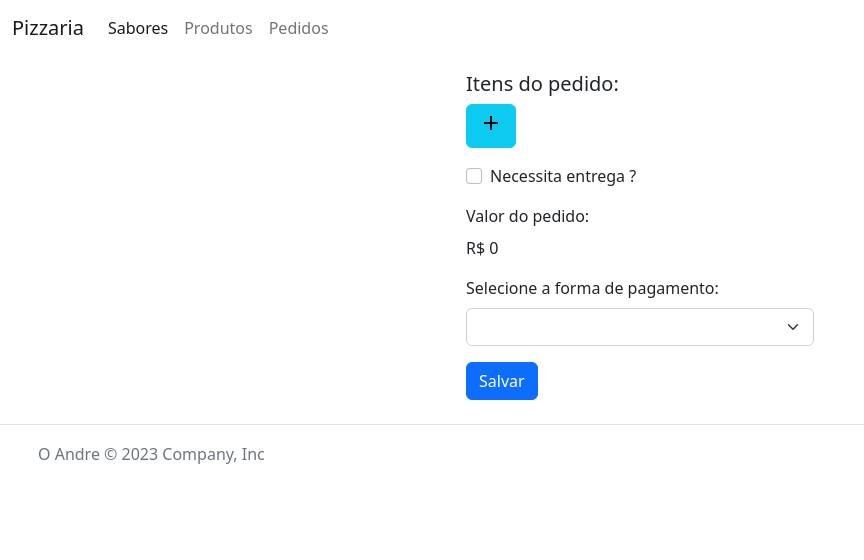
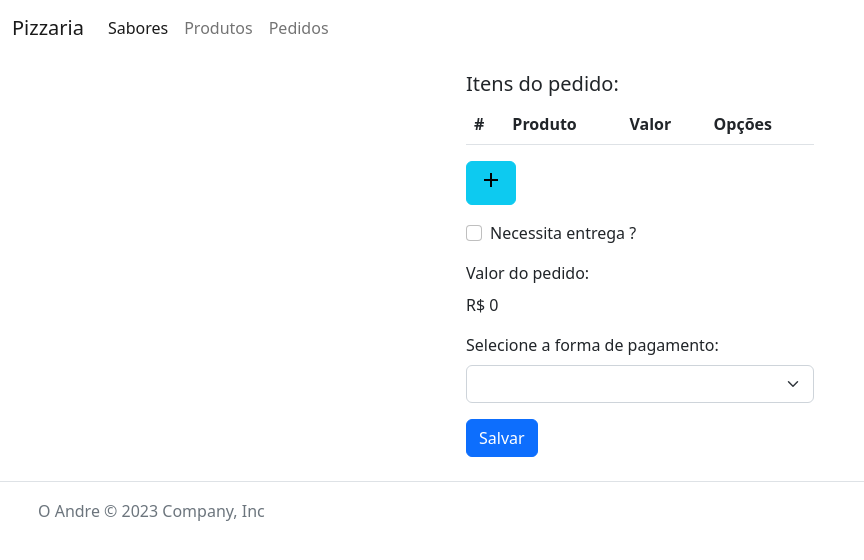
Before and after one commit to TheAndrew1/Pizzaria-Front, an Angular app: page /pedidos/form in a window 1280 px wide. Shown: the top 560 px of the page, without its empty margins (0-864 px from the left). Built offline with nearby package versions, Linux system fonts and the light colour scheme.

Commit message:
lista de produtos do pedido

```diff
--- a/src/app/app.module.ts
+++ b/src/app/app.module.ts
@@ -15,6 +15,7 @@ import { ProdutoListComponent } from './components/produto/produto-list/produto-
 import { ProdutoDetailsComponent } from './components/produto/produto-details/produto-details.component';
 import { PedidoListComponent } from './components/pedido/pedido-list/pedido-list.component';
 import { PedidoDetailsComponent } from './components/pedido/pedido-details/pedido-details.component';
+import { ProdutosPedidoListComponent } from './components/produtos-predido/produtos-pedido-list/produtos-pedido-list.component';
 
 @NgModule({
   declarations: [
@@ -27,7 +28,8 @@ import { PedidoDetailsComponent } from './components/pedido/pedido-details/pedid
     ProdutoListComponent,
     ProdutoDetailsComponent,
     PedidoListComponent,
-    PedidoDetailsComponent
+    PedidoDetailsComponent,
+    ProdutosPedidoListComponent
   ],
   imports: [
     BrowserModule,
--- a/src/app/components/pedido/pedido-details/pedido-details.component.html
+++ b/src/app/components/pedido/pedido-details/pedido-details.component.html
@@ -1,15 +1,10 @@
-<link rel="stylesheet" href="https://fonts.googleapis.com/css2?family=Material+Symbols+Outlined:opsz,wght,FILL,GRAD@24,400,0,0" />
-
 <form class="container my-3 col-4">
     <h2 *ngIf="tipo == 'new'">Realizar pedido</h2>
     <h2 *ngIf="tipo == 'edit'">Editar pedido</h2>
 
     <div class="mb-3">
         <h5 for="nome" class="form-label">Itens do pedido:</h5>
-
-        <button type="button" class="btn btn-info">
-            <span class="material-symbols-outlined">add</span>
-        </button>
+        <app-produtos-pedido-list [pedido]="pedido"></app-produtos-pedido-list>
     </div>
 
     <div class="form-check mb-3">
--- /dev/null
+++ b/src/app/components/produtos-predido/produtos-pedido-list/produtos-pedido-list.component.html
@@ -0,0 +1,61 @@
+<link rel="stylesheet" href="https://fonts.googleapis.com/css2?family=Material+Symbols+Outlined:opsz,wght,FILL,GRAD@20..48,100..700,0..1,-50..200" />
+<link rel="stylesheet" href="https://fonts.googleapis.com/css2?family=Material+Symbols+Outlined:opsz,wght,FILL,GRAD@24,400,0,0" />
+
+<table class="table table-striped mb-3">
+	<thead>
+		<tr>
+			<th scope="col">#</th>
+			<th scope="col">Produto</th>
+			<th scope="col">Valor</th>
+            <th scope="col">Opções</th>
+		</tr>
+	</thead>
+	<tbody>
+		<tr *ngFor="let produto of pedido.produtos; index as i">
+			<th scope="row">{{ i + 1 }}</th>
+			<td><ngb-highlight [result]="produto.nome" [term]="control.value"></ngb-highlight></td>
+			<td>{{ produto.valor }}</td>
+			<td class="row justify-content-around">
+				<button type="button" class="btn btn-danger col-5" (click)="openModal(deleteModal, produto)">
+                    <span class="material-symbols-outlined">delete</span>
+                </button>
+			</td>
+		</tr>
+	</tbody>
+</table>
+
+<form>
+	<div class="my-3 row justify-content-start">
+		<div class="col-xs-3 col-sm-auto">
+			<button type="button" class="btn btn-info" (click)="openModal(addModal)">
+                <span class="material-symbols-outlined">add</span>
+            </button>
+		</div>
+	</div>
+</form>
+
+<ng-template #deleteModal let-modal>
+	<div class="modal-header">
+		<h4 class="modal-title">Remover produto</h4>
+		<button type="button" class="btn-close" aria-label="Close" (click)="modal.dismiss('Cross click')"></button>
+	</div>
+	<div class="modal-body">
+		<p>Tem certeza que deseja remover o produto <strong><em>{{ produtoSelecionado.nome }}</em></strong> ?</p>
+	</div>
+	<div class="modal-footer justify-content-between">
+		<button type="button" class="btn btn-outline-danger col-2" (click)="delete(produtoSelecionado.id)">Excluir</button>
+		<button type="button" class="btn btn-outline-secondary col-2" (click)="modal.close('Close click')">Fechar</button>
+	</div>
+</ng-template>
+
+<ng-template #addModal let-modal>
+	<div class="modal-header">
+		<h4 class="modal-title">Adicionar produto</h4>
+		<button type="button" class="btn-close" aria-label="Close" (click)="modal.dismiss('Cross click')"></button>
+	</div>
+	<div class="modal-body">
+
+	</div>
+	<div class="modal-footer">
+	</div>
+</ng-template>
--- /dev/null
+++ b/src/app/components/produtos-predido/produtos-pedido-list/produtos-pedido-list.component.ts
@@ -0,0 +1,46 @@
+import { Component, Input, inject } from '@angular/core';
+import { FormControl } from '@angular/forms';
+import { NgbModal } from '@ng-bootstrap/ng-bootstrap';
+import { Pedido } from 'src/app/models/pedidoModel';
+import { Produto } from 'src/app/models/produtoModel';
+import { ProdutoService } from 'src/app/services/produto/produto.service';
+
+@Component({
+  selector: 'app-produtos-pedido-list',
+  templateUrl: './produtos-pedido-list.component.html',
+  styleUrls: ['./produtos-pedido-list.component.scss']
+})
+export class ProdutosPedidoListComponent {
+  control = new FormControl('', { nonNullable: true });
+  modalService = inject(NgbModal);
+
+  @Input() pedido!: Pedido;
+
+  produtoService = inject(ProdutoService);
+
+  produtoSelecionado!: Produto;
+
+  constructor() {
+
+	}
+
+  async delete(id: number){
+    await this.produtoService.delete(id)
+      .then(promise => promise.subscribe({
+        next: response => {
+        },
+        error: erro => console.log(erro)
+      }))
+      .then(() => {
+        this.modalService.dismissAll();
+      })
+  }
+
+  openModal(content: any, produto?: Produto) {
+    if(produto){
+      this.produtoSelecionado = produto;
+    }
+
+		this.modalService.open(content, { centered: true, size: 'xl' });
+	}
+}
```
Also changed, not shown: src/app/components/produtos-predido/produtos-pedido-list/produtos-pedido-list.component.scss (added), 1 other file (tests, documents, lock files or other folders).
